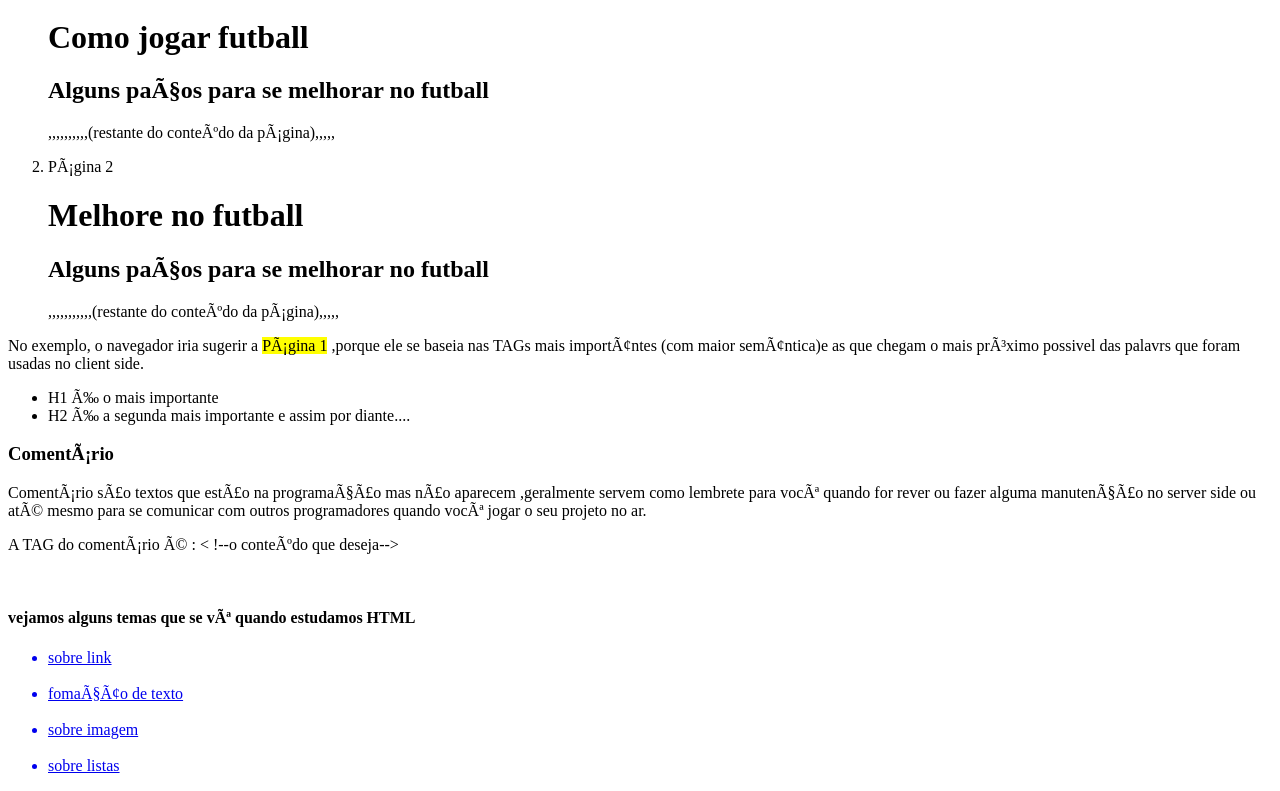
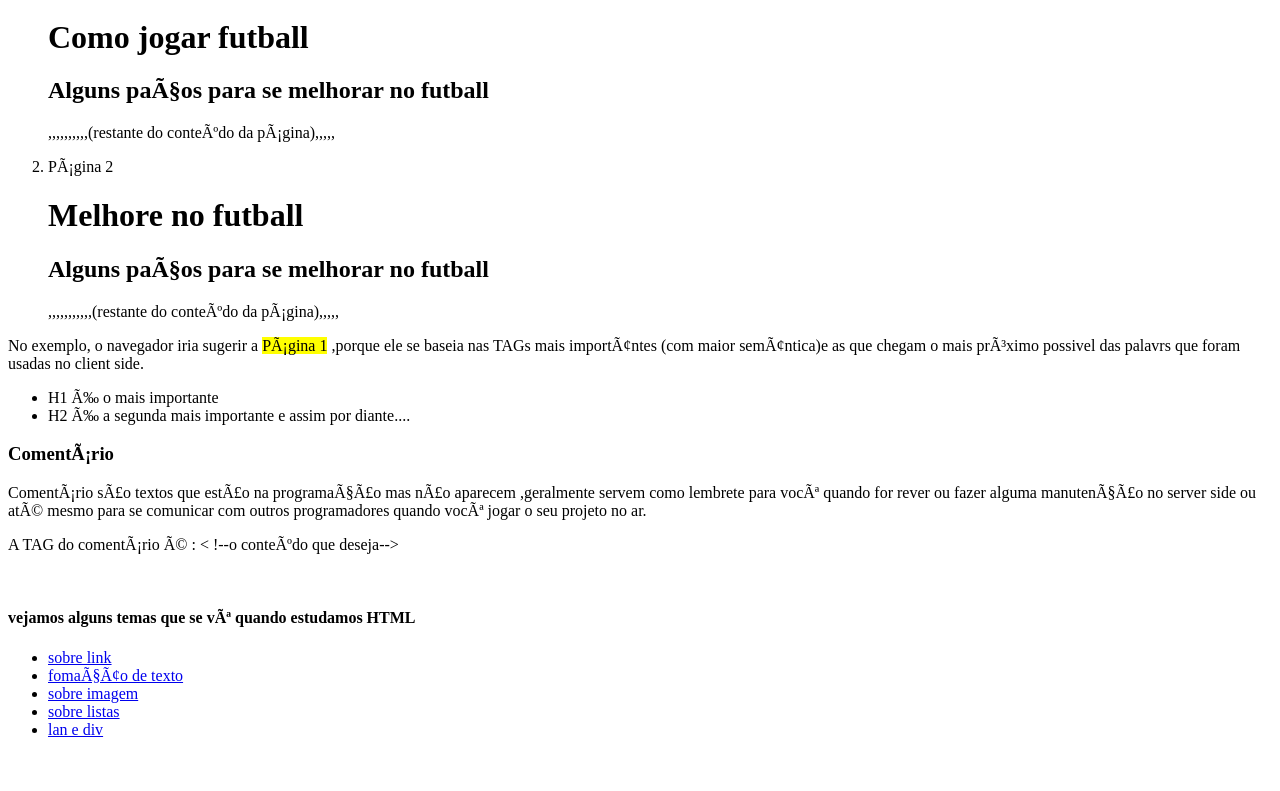
Before and after one commit to Bastos26/index.html_basico, a plain HTML site: page index.html in a window 1280 px wide. Shown: the part 2965-3756 px from the top of the page. After the commit the page ends 3720 px from the top, so only its background shows below. Drawn offline with Linux system fonts and the light colour scheme; files whose address does not match are found by name.

Commit message:
atualizacão 24/09

```diff
--- a/index.html
+++ b/index.html
@@ -145,14 +145,12 @@
 </div>
 <h4>vejamos alguns temas que se vê quando estudamos HTML</h4>
         <ul>
-        <a href="http://127.0.0.1:5500/html%20basico/link.html" target="_blank"> <li>sobre link</li></a>
-        <br>
-        <a href="/html basico/fomaçâo de texto.html" target="_blank"><li>fomaçâo de texto</li></a>
-        <br>
-        <a href="./imagem.html" target="_blank"><li>sobre imagem</li></a>
-        <br>
-        <a href="./lista.html" target="_blank"><li>sobre listas</li></a>
-        </ul>
+        <li><a href="http://127.0.0.1:5500/html%20basico/link.html" target="_blank">sobre link</a></li>
+        <li><a href="/html basico/fomaçâo de texto.html" target="_blank">fomaçâo de texto</a></li>
+        <li><a href="./imagem.html" target="_blank">sobre imagem</a></li>
+        <li><a href="./lista.html" target="_blank">sobre listas</a></li>
+        <li><a href="langediv.html" target="_blank">lan e div</a></li>
+    </ul>
 <!--final-->
 
 
```
Also changed, not shown: langediv.html (+6 -2 lines), fomação de texto.html (renamed from fomaçâo de texto.html).
